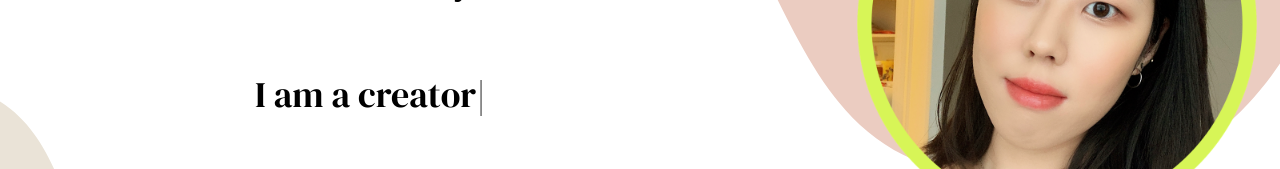
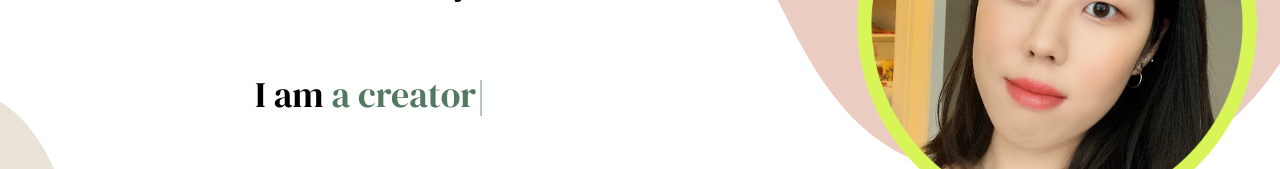
Before and after one commit to kim-jenny5/my-portfolio-site, a React (Create React App) app: page / in a window 1280 px wide. Shown: the part 406-575 px from the top of the page. Built offline with nearby package versions, Linux system fonts and the light colour scheme; a web font is replaced by a local one.

Commit message:
added color to react-typical text css

```diff
--- a/public/style.css
+++ b/public/style.css
@@ -258,3 +258,7 @@ height: 571.04px; */
 	background-position: center;
 	background-repeat: no-repeat;
 }
+
+.introduction .typing {
+	color: #537962;
+}
--- a/src/Introduction.js
+++ b/src/Introduction.js
@@ -26,7 +26,13 @@ export default class Introduction extends Component {
 						<div>Nice to meet you!</div>
 					</div>
 					<div className="title-text subtitle">
-						I am <Typical wrapper="span" steps={this.steps} loop={Infinity} />
+						I am{" "}
+						<Typical
+							wrapper="span"
+							steps={this.steps}
+							loop={Infinity}
+							className="typing"
+						/>
 					</div>
 				</div>
 				<div className="picture"></div>
```
